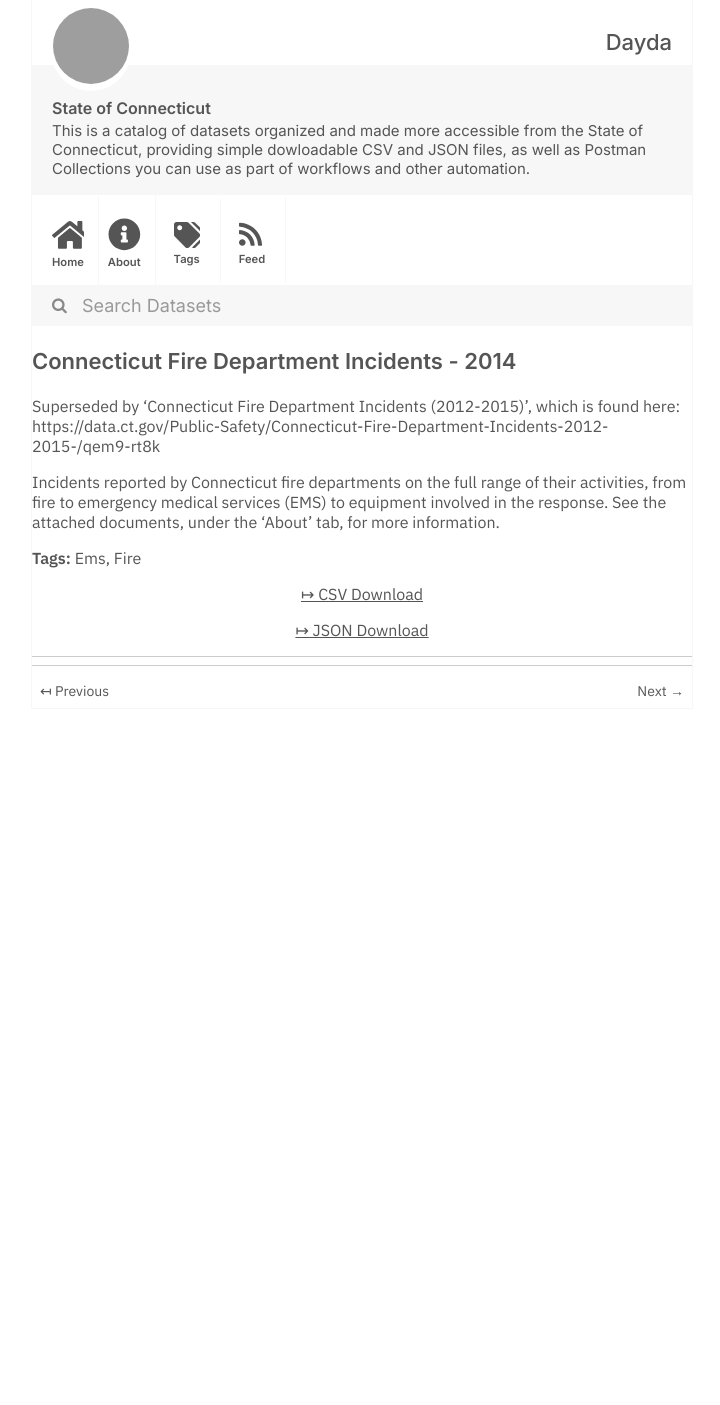
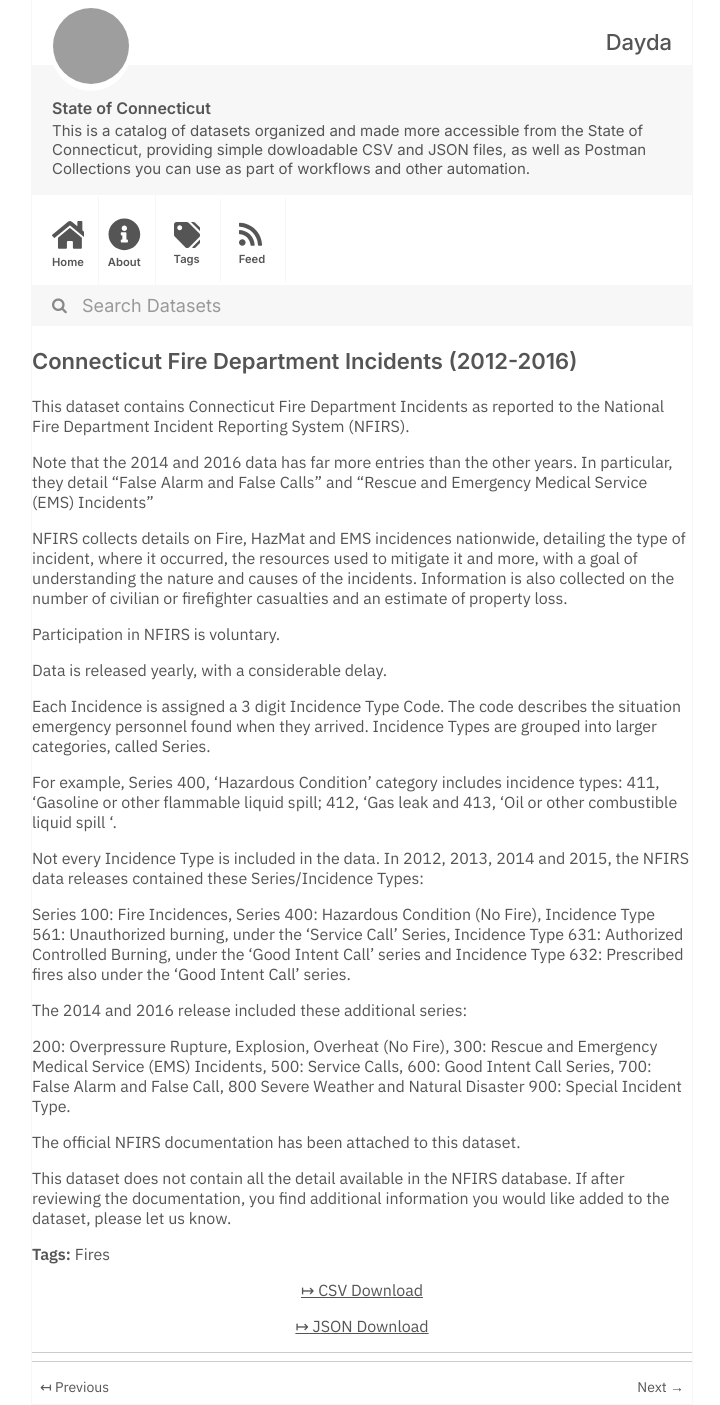
Before and after one commit to dayda-entities/state-of-connecticut, a Jekyll site: the page built from _posts/2020-11-12-connecticut-fire-department-in.md, in a window 1280 px wide. Shown: the whole page, without its empty margins (278-998 px from the left). Built offline with Jekyll 4.4.1, drawn with Linux system fonts in a browser that asks for light colours; before the commit the page ends 900 px from its top, so only the background shows below that; grey boxes are pictures that could not be loaded.

Commit message:
Publish Data

```diff
--- a/_posts/2020-11-12-connecticut-fire-department-in.md
+++ b/_posts/2020-11-12-connecticut-fire-department-in.md
@@ -1,21 +1,50 @@
 ---
-title: Connecticut Fire Department Incidents - 2014
-created: '2020-11-12T14:55:09.584163'
-modified: '2020-11-12T14:55:09.584173'
+title: Connecticut Fire Department Incidents (2012-2016)
+created: '2020-11-12T14:57:20.319870'
+modified: '2020-11-12T14:57:20.319880'
 state: active
 type: dataset
 tags:
-  - Ems
-  - Fire
+  - Fires
 groups:
   - Local Government
-csv_url: 'https://data.ct.gov/api/views/axrk-twst/rows.csv?accessType=DOWNLOAD'
-json_url: 'https://data.ct.gov/api/views/axrk-twst/rows.json?accessType=DOWNLOAD'
+csv_url: 'https://data.ct.gov/api/views/qem9-rt8k/rows.csv?accessType=DOWNLOAD'
+json_url: 'https://data.ct.gov/api/views/qem9-rt8k/rows.json?accessType=DOWNLOAD'
 layout: post
 
 ---
-Superseded by 'Connecticut Fire Department Incidents (2012-2015)', which is found here:  https://data.ct.gov/Public-Safety/Connecticut-Fire-Department-Incidents-2012-2015-/qem9-rt8k
+This dataset contains Connecticut Fire Department Incidents as reported to the National Fire Department Incident Reporting System (NFIRS).
 
+Note that the 2014 and 2016 data has far more entries than the other years.  In particular, they detail "False Alarm and False Calls" and "Rescue and Emergency Medical Service (EMS) Incidents"
 
-Incidents reported by Connecticut fire departments on the full range of their activities, from fire to emergency medical services (EMS) to equipment involved in the response.
-See the attached documents, under the 'About' tab, for more information.
+NFIRS collects details on Fire, HazMat and EMS incidences nationwide, detailing the type of incident, where it occurred, the resources used to mitigate it and more, with a goal of understanding the nature and causes of the incidents. Information is also collected on the number of civilian or firefighter casualties and an estimate of property loss.
+
+Participation in NFIRS is voluntary.
+
+Data is released yearly, with a considerable delay.
+
+Each Incidence is assigned a 3 digit Incidence Type Code.  The code describes the situation emergency personnel found when they arrived.  Incidence Types are grouped into larger categories, called Series.
+
+For example, Series 400, 'Hazardous Condition' category includes incidence types: 411, 'Gasoline or other flammable liquid spill; 412, 'Gas leak and 413, 'Oil or other combustible liquid spill '.
+
+Not every Incidence Type is included in the data.   In 2012, 2013, 2014 and 2015, the NFIRS data releases contained these Series/Incidence Types:
+
+  Series 100: Fire Incidences,
+  Series 400: Hazardous Condition (No Fire),
+  Incidence Type 561: Unauthorized burning, under the 'Service Call' Series,
+  Incidence Type 631: Authorized Controlled Burning, under the 'Good Intent Call' series and
+  Incidence Type 632: Prescribed fires also under the 'Good Intent Call' series.
+
+The 2014 and 2016 release included these additional series:
+
+  200: Overpressure Rupture, Explosion, Overheat (No Fire),
+  300: Rescue and Emergency Medical Service (EMS) Incidents,
+  500: Service Calls,
+  600: Good Intent Call Series,
+  700: False Alarm and False Call,
+  800 Severe Weather and Natural Disaster
+  900: Special Incident Type.
+
+The official NFIRS documentation has been attached to this dataset.
+
+This dataset does not contain all the detail available in the NFIRS database.   If after reviewing the documentation, you find additional information you would like added to the dataset, please let us know.
```
